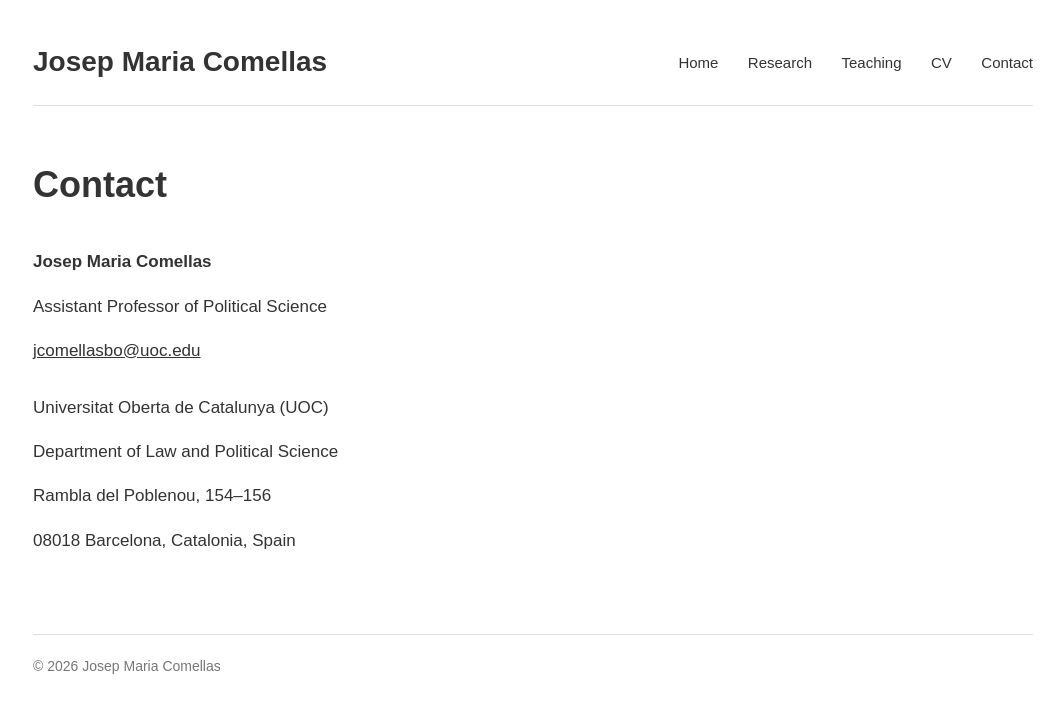
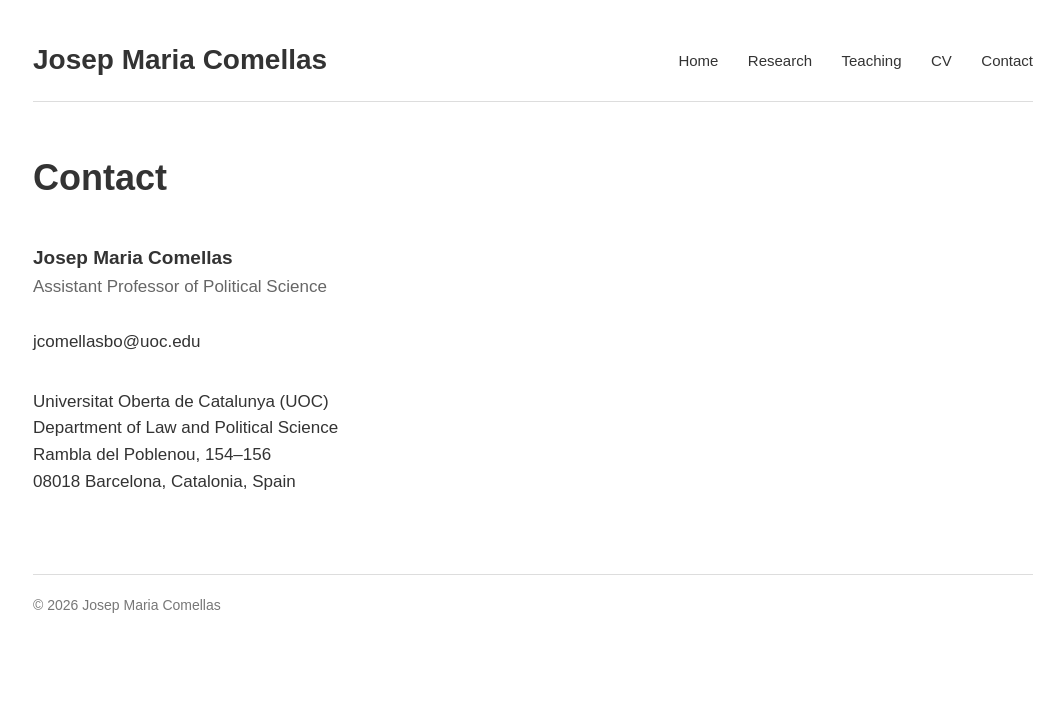
Before and after one commit to josepmariacomellas/josepmariacomellas.github.io, a plain HTML site: page contact.html in a window 1280 px wide. Shown: the whole page, without its empty margins (107-1171 px from the left). Drawn offline with Linux system fonts and the light colour scheme.

Commit message:
Refactor contact.html for improved layout and styles
Updated contact information formatting and styles.

```diff
--- a/contact.html
+++ b/contact.html
@@ -13,7 +13,7 @@
             margin: 0 auto;
             padding: 40px 30px;
             color: #333;
-            line-height: 1.6;
+            line-height: 1.45;
         }
 
         header {
@@ -53,23 +53,45 @@
         h1 {
             font-size: 36px;
             font-weight: 600;
-            margin-bottom: 35px;
+            margin-top: 0;
+            margin-bottom: 40px;
         }
 
         .contact-info {
             font-size: 17px;
+            line-height: 1.45;
         }
 
         .contact-info p {
-            margin-bottom: 5px;
+            margin: 0;
+        }
+
+        .contact-name {
+            font-size: 19px;
+            font-weight: 600;
+            margin-bottom: 4px !important;
+        }
+
+        .position {
+            color: #666;
+            margin-bottom: 30px !important;
         }
 
         .email {
-            margin-bottom: 30px !important;
+            margin-bottom: 35px !important;
         }
 
         .email a {
             color: #333;
+            text-decoration: none;
+        }
+
+        .email a:hover {
+            text-decoration: underline;
+        }
+
+        .institution {
+            margin-bottom: 2px !important;
         }
 
         footer {
@@ -119,18 +141,31 @@
 
     <div class="contact-info">
 
-        <p><strong>Josep Maria Comellas</strong></p>
+        <p class="contact-name">Josep Maria Comellas</p>
 
-        <p>Assistant Professor of Political Science</p>
+        <p class="position">
+            Assistant Professor of Political Science
+        </p>
 
         <p class="email">
             <a href="mailto:jcomellasbo@uoc.edu">jcomellasbo@uoc.edu</a>
         </p>
 
-        <p>Universitat Oberta de Catalunya (UOC)</p>
-        <p>Department of Law and Political Science</p>
-        <p>Rambla del Poblenou, 154–156</p>
-        <p>08018 Barcelona, Catalonia, Spain</p>
+        <p class="institution">
+            Universitat Oberta de Catalunya (UOC)
+        </p>
+
+        <p class="institution">
+            Department of Law and Political Science
+        </p>
+
+        <p class="institution">
+            Rambla del Poblenou, 154–156
+        </p>
+
+        <p>
+            08018 Barcelona, Catalonia, Spain
+        </p>
 
     </div>
 
```
